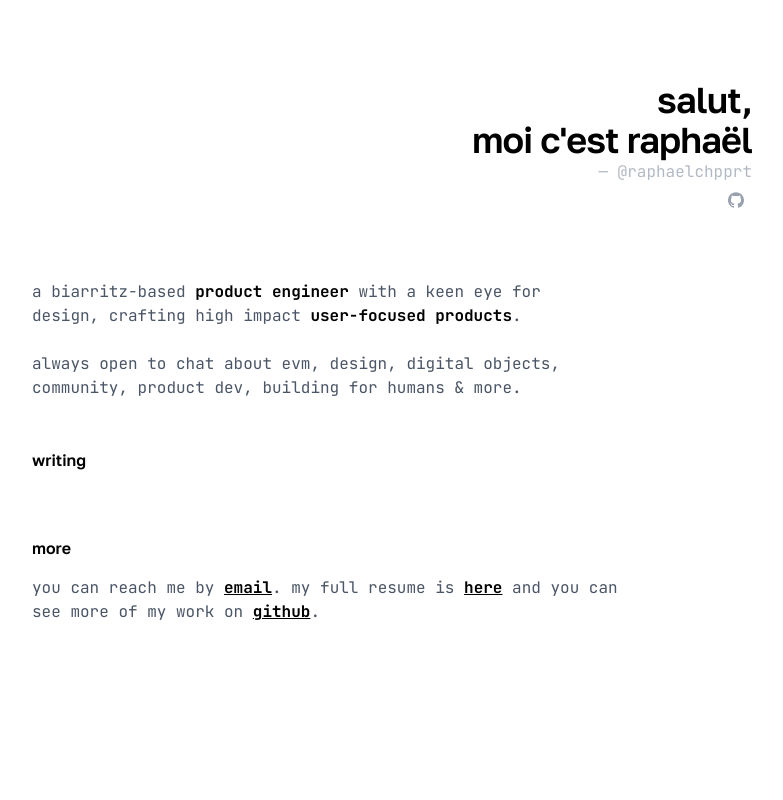
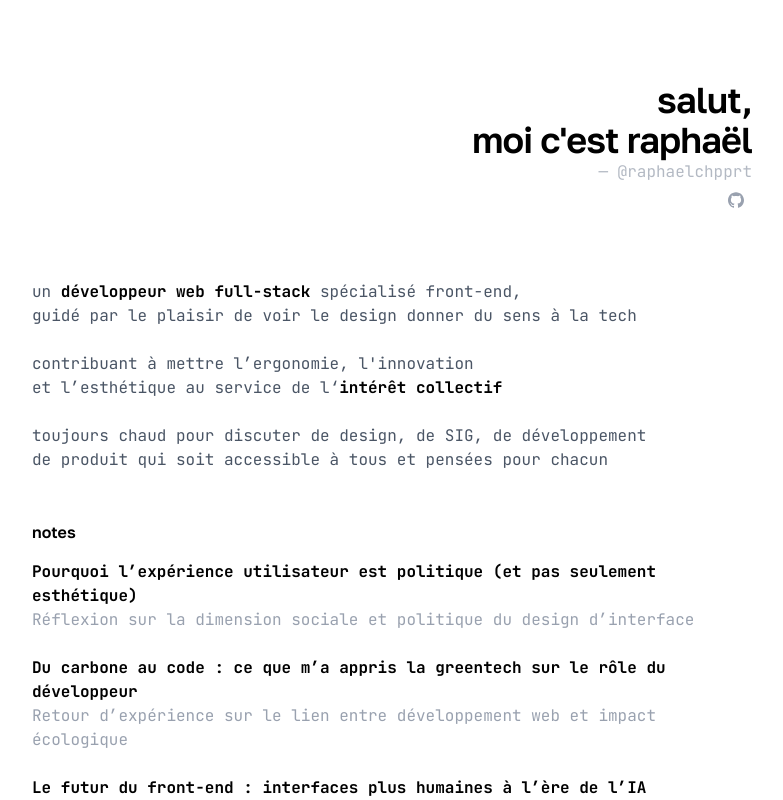
Before and after one commit to raphaelchpprt/raphaelch.me, a Next.js app: page / in a window 1280 px wide. Shown: the top 800 px of the page, without its empty margins (248-1031 px from the left). Built offline with nearby package versions, Linux system fonts and the light colour scheme.

Commit message:
Update homepage content and integrate blog post retrieval

```diff
--- a/app/page.tsx
+++ b/app/page.tsx
@@ -1,9 +1,11 @@
 import { InlineLink } from "@/components/link";
 import { paths } from "@/constants";
 import { Hero } from "@/components/hero";
-// import Link from "next/link";
+import { getBlogPosts } from "@/lib/blog";
+import Link from "next/link";
 
 export default async function Home() {
+  const posts = await getBlogPosts();
   return (
     <div className="mx-auto flex max-w-screen-md flex-col gap-12 px-6 pt-24 font-mono">
       <div className="mx-auto flex w-full max-w-screen-xl flex-col gap-4">
@@ -11,29 +13,29 @@ export default async function Home() {
         <Hero />
         <div className="group mt-12 flex max-w-prose flex-col gap-6">
           <h2 className="text-balance">
-            a biarritz-based <strong>product engineer</strong> with a keen eye
-            for design, crafting high impact{" "}
-            <strong>user-focused products</strong>.
+            un <strong>développeur web full-stack</strong> spécialisé front-end,
+            <br />
+            guidé par le plaisir de voir le design donner du sens à la tech
           </h2>
 
-          {/* <p className="text-balance">
-            currently building <InlineLink href={paths.shape}>shape</InlineLink>{' '}
-            & <InlineLink href={paths.deca}>deca</InlineLink>, and{' '}
-            <strong>having a blast</strong>.
-          </p> */}
+          <p className="text-balance">
+            contribuant à mettre l&rsquo;ergonomie, l&apos;innovation et
+            l&rsquo;esthétique au service de l&lsquo;
+            <strong>intérêt collectif</strong>
+          </p>
 
           <p>
-            always open to chat about evm, design, digital objects, community,
-            product dev, building for humans & more.
+            toujours chaud pour discuter de design, de SIG, de développement de
+            produit qui soit accessible à tous et pensées pour chacun
           </p>
         </div>
       </div>
 
       <div>
-        <h3 className="text-accent mb-4 font-sans font-semibold">writing</h3>
+        <h3 className="text-accent mb-4 font-sans font-semibold">notes</h3>
 
         <ul className="flex flex-col gap-6">
-          {/* {posts.map((post) => (
+          {posts.map((post) => (
             <li key={post.slug}>
               <Link
                 href={paths.notes(post.slug)}
@@ -43,22 +45,23 @@ export default async function Home() {
                   {post.title}
                 </span>
                 <span className="text-muted-foreground">
-                  {post.description.replace(/\.$/, '')}
+                  {post.description.replace(/\.$/, "")}
                 </span>
               </Link>
             </li>
-          ))} */}
+          ))}
         </ul>
       </div>
 
       <div>
-        <h3 className="text-accent mb-4 font-sans font-semibold">more</h3>
+        <h3 className="text-accent mb-4 font-sans font-semibold">plus</h3>
         <div className="flex flex-col gap-6">
           <p className="max-w-prose text-pretty">
-            you can reach me by{" "}
-            <InlineLink href={paths.email}>email</InlineLink>. my full resume is{" "}
-            <InlineLink href={paths.cv}>here</InlineLink> and you can see more
-            of my work on <InlineLink href={paths.github}>github</InlineLink>.
+            tu peux me contacter par{" "}
+            <InlineLink href={paths.email}>email</InlineLink>, mon cv complet
+            est visible <InlineLink href={paths.cv}>ici</InlineLink> et tu peux
+            découvrir mes projets sur{" "}
+            <InlineLink href={paths.github}>github</InlineLink>
           </p>
 
           <p>
```
